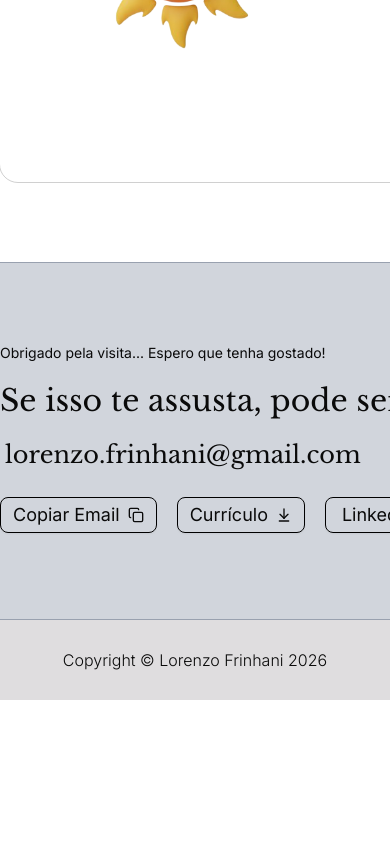
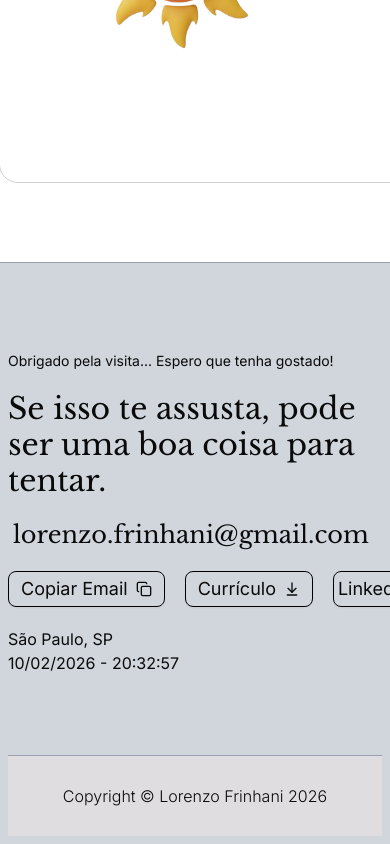
Before and after one commit to EuLorenzo/my_portfolio_nextjs, a Next.js app: page / in a window 390 px wide. Shown: the part 1700-2544 px from the top of the page. Before the commit the page ends 2400 px from the top, so only its background shows below. Built offline with nearby package versions, Linux system fonts and the light colour scheme; a web font is replaced by a local one.

Commit message:
Footer responsivo

```diff
--- a/app/components/containers/footer-container.tsx
+++ b/app/components/containers/footer-container.tsx
@@ -30,8 +30,8 @@ const FooterContainer = () => {
   };
 
   return (
-    <div className="border-t border-t-gray-400 bg-gray-300">
-      <div className="w-225 m-auto pt-20 pb-20">
+    <div className="p-2 border-t border-t-gray-400 bg-gray-300">
+      <div className="max-w-225 m-auto pt-20 pb-20">
         <div className="flex flex-col gap-5 mb-5">
           <p className="text-sm">
             Obrigado pela visita... Espero que tenha gostado!
@@ -58,7 +58,12 @@ const FooterContainer = () => {
           </motion.div>
         </div>
 
-        <div className="flex justify-between items-center w-full">
+        <div
+          className={cn(
+            "flex flex-col items-start w-full gap-5",
+            "sm:flex-row sm:justify-between sm:items-center",
+          )}
+        >
           <div className="flex gap-5">
             <Button
               variant={"footer_button"}
@@ -88,7 +93,7 @@ const FooterContainer = () => {
             </Link>
           </div>
 
-          <div className="w-49 flex flex-col items-end">
+          <div className="w-49 flex flex-col items-start">
             <p>São Paulo, SP</p>
             <p>
               {getDate()} - {getTime()}
--- a/app/globals.css
+++ b/app/globals.css
@@ -1,5 +1,9 @@
 @import "tailwindcss";
 @import "tw-animate-css";
+
+@theme {
+    --breakpoint-sm: 715px;
+}
 
 @theme inline {
     --color-MyPapaya: var(--MyPapaya);
```
